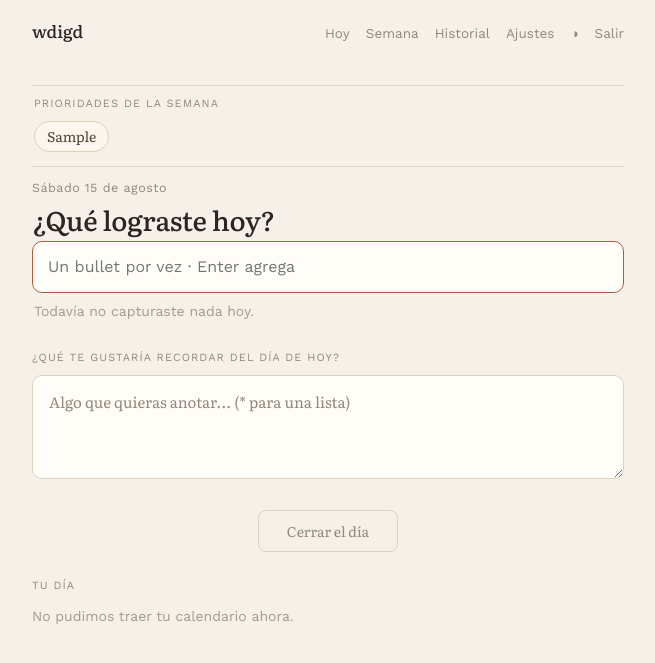
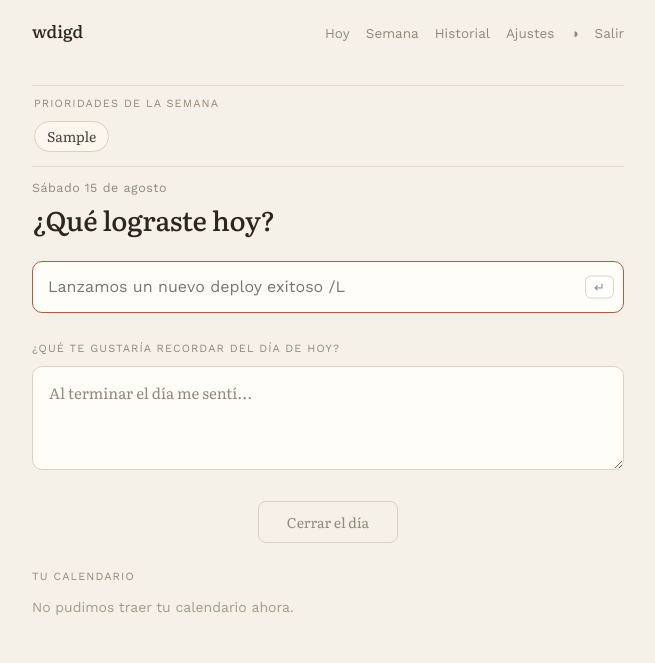
Before and after one commit to netocettour/wdigd, a FastAPI app: page /today in a window 1280 px wide. Shown: the top 663 px of the page, without its empty margins (312-967 px from the left). Run offline with FastAPI, Linux system fonts and the light colour scheme; the visitor is signed in with stand-in values (Sample User, id 1); tables that the repository leaves empty hold one stand-in row (values such as "Sample post"); some libraries are stand-ins or nearby versions.

Commit message:
Pulir pantalla de captura diaria
- Nuevo placeholder de captura con ejemplo real y hint visual de la tecla Enter
- Copy de la nota diaria pasa a "Al terminar el día me sentí..."
- Más aire entre el título y el input
- "Antes esta semana" pasa a "Esta semana" y se vuelve colapsable
- Bloque de calendario pasa a "Tu calendario" y aparece siempre: cuando
  no hay cuenta conectada invita a hacerlo desde Ajustes
- Se saca el hint "Todavía no capturaste nada hoy" y se ajusta el ritmo
  vertical del resto de bloques

```diff
--- a/app/static/css/main.css
+++ b/app/static/css/main.css
@@ -303,11 +303,36 @@ a:hover {
 /* Captura */
 
 .capture-form {
-  margin-top: 4px;
+  margin-top: 24px;
 }
 
 .capture-form input {
   line-height: 1.5;
+}
+
+.capture-input-wrap {
+  position: relative;
+}
+
+.capture-input-wrap input {
+  padding-right: 48px;
+}
+
+.capture-kbd {
+  position: absolute;
+  right: 10px;
+  top: 50%;
+  transform: translateY(-50%);
+  font-family: var(--sans);
+  font-size: 13px;
+  line-height: 1;
+  padding: 4px 8px;
+  border-radius: 6px;
+  border: 1px solid var(--input-border);
+  background: light-dark(#fff, #1a150e);
+  color: var(--muted);
+  pointer-events: none;
+  user-select: none;
 }
 
 .capture-hint {
--- a/app/templates/components/bullets_today.html
+++ b/app/templates/components/bullets_today.html
@@ -1,7 +1,4 @@
 <div id="today-bullets" data-priorities='{{ (priorities or [])|tojson }}'>
-  {% if not bullets %}
-  <p class="empty-hint">Todavía no capturaste nada hoy.</p>
-  {% endif %}
   {% for b in bullets %}
   {% include "components/bullet.html" %}
   {% endfor %}
--- a/app/templates/components/calendar_day.html
+++ b/app/templates/components/calendar_day.html
@@ -1,10 +1,10 @@
 <div class="cal-day">
-  <div class="cal-day-eyebrow">Tu día</div>
+  <div class="cal-day-eyebrow">Tu calendario</div>
 
   {% if state == "error" %}
     <p class="cal-day-note">No pudimos traer tu calendario ahora.</p>
   {% elif not all_day and not timed %}
-    <p class="cal-day-note">Sin eventos hoy.</p>
+    <p class="cal-day-note">Sin eventos el día de hoy.</p>
   {% else %}
     {% if all_day %}
       {% if all_day|length >= 3 %}
--- a/app/templates/pages/today.html
+++ b/app/templates/pages/today.html
@@ -36,7 +36,10 @@
 
 <form class="capture-form" hx-post="/entries" hx-target="#today-bullets" hx-swap="outerHTML"
   hx-on::after-request="if(event.detail.successful){ this.reset(); var h=this.querySelector('.capture-hint'); if(h) h.classList.remove('visible'); }">
-  <input name="text" placeholder="Un bullet por vez · Enter agrega" autocomplete="off" autofocus>
+  <div class="capture-input-wrap">
+    <input name="text" placeholder="Lanzamos un nuevo deploy exitoso /L" autocomplete="off" autofocus>
+    <kbd class="capture-kbd" aria-hidden="true">↵</kbd>
+  </div>
   <button type="submit" hidden></button>
 </form>
 
@@ -46,7 +49,7 @@
   <label class="daily-note-label" for="daily-note">¿Qué te gustaría recordar del día de hoy?</label>
   <textarea id="daily-note" class="daily-note-input js-autolist js-autogrow" name="text" rows="3"
     hx-patch="/today/note" hx-trigger="keyup changed delay:700ms" hx-swap="none"
-    placeholder="Algo que quieras anotar... (* para una lista)">{{ note }}</textarea>
+    placeholder="Al terminar el día me sentí...">{{ note }}</textarea>
 </div>
 
 <div class="day-close-action">
@@ -57,11 +60,17 @@
 
 {% if has_calendar %}
 <div hx-get="/today/calendar" hx-trigger="load" hx-swap="outerHTML"></div>
+{% else %}
+<div class="cal-day">
+  <div class="cal-day-eyebrow">Tu calendario</div>
+  <p class="cal-day-note">Conectá tu calendario desde <a href="/settings">Ajustes</a>.</p>
+</div>
 {% endif %}
 
 {% if prev_days %}
-<div class="prev-days">
-  <div class="prev-days-label">Antes esta semana</div>
+<details class="prev-days">
+  <summary class="prev-days-label">Esta semana</summary>
+  <div class="prev-days-items">
     {% for d in prev_days %}
     <div class="prev-day">
       <div class="prev-day-name">{{ d.day }}</div>
@@ -71,6 +80,7 @@
     </div>
     {% endfor %}
   </div>
+</details>
 {% endif %}
 </div>
 {% endif %}
```
Also changed, not shown: other parts of app/static/css/main.css (+39 -4 lines). Lines whose indentation alone changed are shown as unchanged.
